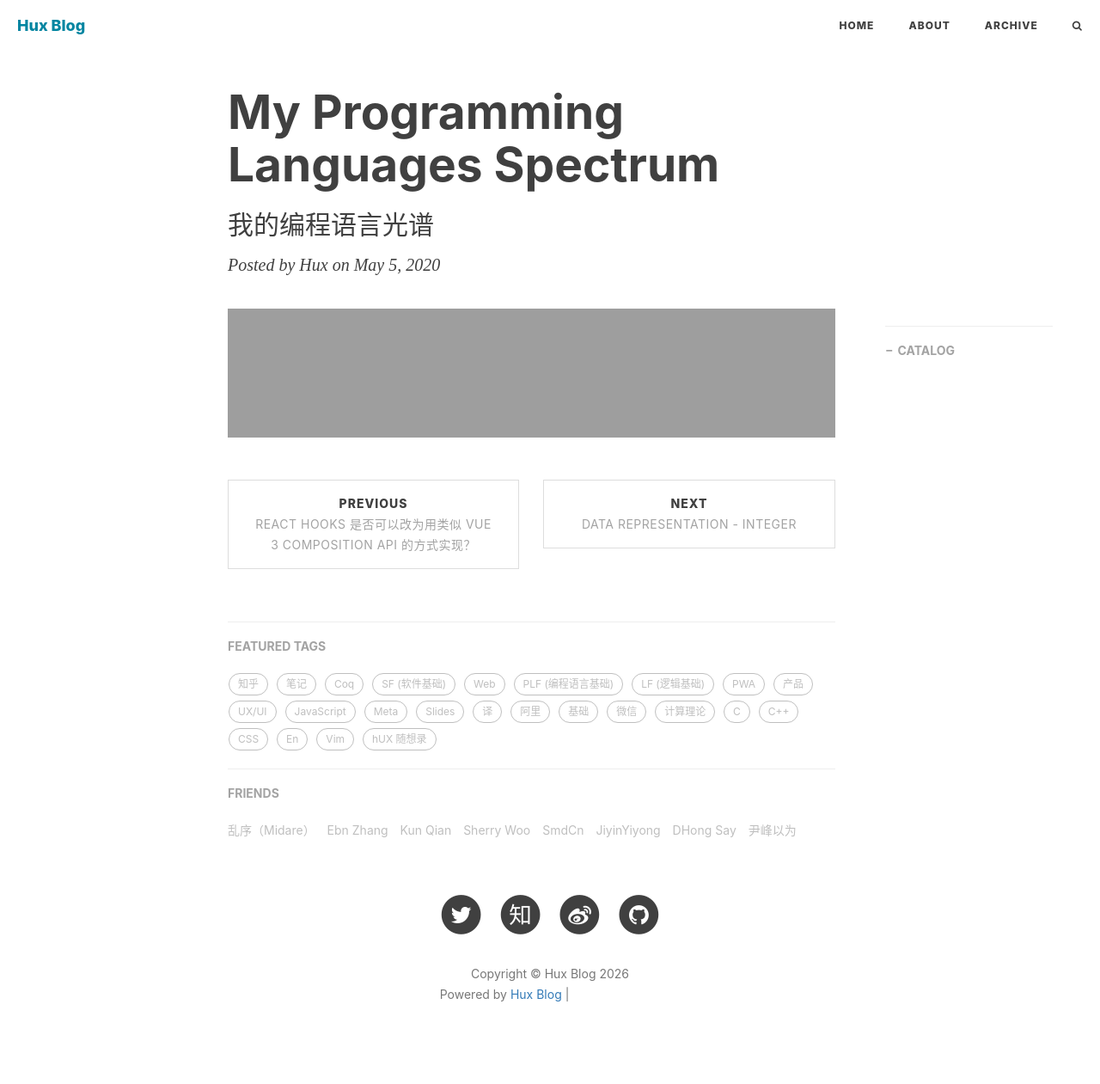
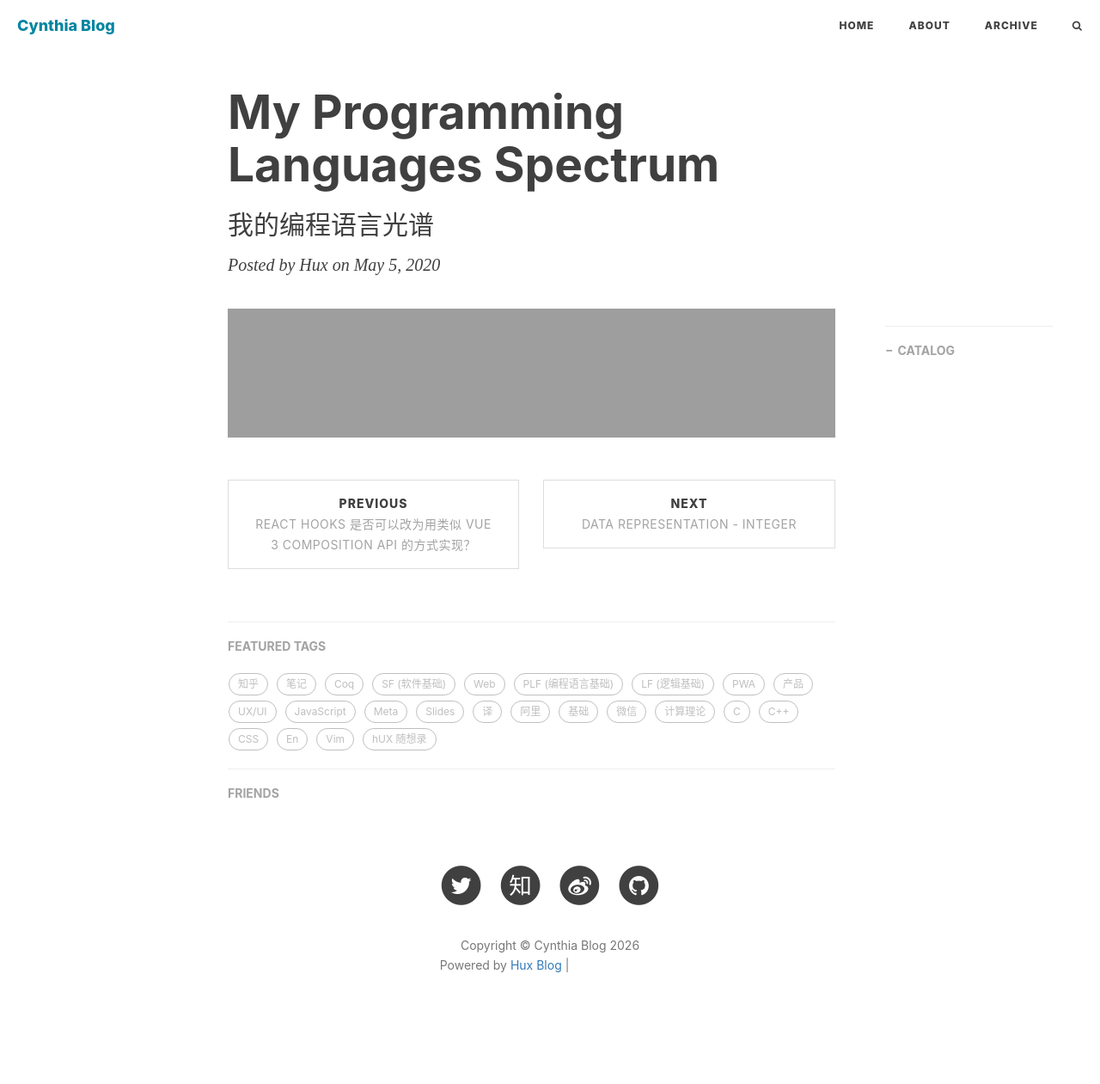
Before and after one commit to zhuangyiqiao/zhuangyiqiao.github.io, a Jekyll site: the page built from _posts/hidden/2020-05-05-pl-chart.md, in a window 1280 px wide. Shown: the whole page at 86% size. Built offline with Jekyll 4.4.1, drawn with Linux system fonts in a browser that asks for light colours; nearby versions of some CDN libraries; comment, search, counter and statistics services are not loaded; after the commit the page ends 1227 px from its top, so only the background shows below that; grey boxes are pictures that could not be loaded.

Commit message:
更新博客配置：替换个人信息、清空友链

```diff
--- a/_config.yml
+++ b/_config.yml
@@ -1,11 +1,11 @@
 # Site settings
-title: Hux Blog
-SEOTitle: 黄玄的博客 | Hux Blog
-header-img: img/home-bg.jpg
-email: huxpro@gmail.com
-description: "这里是 @Hux黄玄 的个人博客，与你一起发现更大的世界 | 要做一个有 swag 的程序员"
-keyword: "黄玄, Hux黄玄, Hux, 鬼栈, huxpro, @huxpro, 黄玄的博客, Hux Blog, 博客, 个人网站, 互联网, Web, JavaScript, React, React Native, 前端, 设计"
-url: "https://huangxuan.me" # your host, for absolute URL
+title: Cynthia Blog
+SEOTitle: cynthia成长笔记 | 天气冷冷的，但我的心是暖暖的
+header-img: img/home-bg.jpeg
+email: 3506865864@qq.com
+description: "Nikki~ | 天气冷冷的，但我的心是暖暖的"
+keyword: " Web, JavaScript, React, React Native, 前端, 设计"
+url: "https://Cynthia.me" # 请替换为你的GitHub Pages实际地址，如 https://zhuangyiqiao.github.io
 baseurl: "" # for example, '/blog' if your blog hosted on 'host/blog'
 
 # Publish posts or collection documents with a future date.
@@ -15,7 +15,7 @@ future: true
 RSS: false
 weibo_username: huxpro
 zhihu_username: huxpro
-github_username: huxpro
+github_username: zhuangyiqiao
 twitter_username: huxpro
 #facebook_username:  huxpro
 #linkedin_username:  firstname-lastname-idxxxx
@@ -74,8 +74,8 @@ ga_domain: huangxuan.me
 
 # Sidebar settings
 sidebar: true # whether or not using Sidebar.
-sidebar-about-description: "要做一个有 swag 的程序员 <br> React Team @ Meta"
-sidebar-avatar: https://github.com/Huxpro.png # use absolute URL, seeing it's used in both `/` and `/about/`
+sidebar-about-description: "一只正在学习的喵| 喜欢记录，乐于分享"
+sidebar-avatar: https://github.com/zhuangyiqiao.png # use absolute URL, seeing it's used in both `/` and `/about/`
 
 # Featured Tags
 featured-tags: true # whether or not using Feature-Tags
@@ -89,14 +89,4 @@ service-worker: true
 page-mathjax: false
 
 # Friends
-friends:
-  [
-    { title: "乱序（Midare）", href: "http://mida.re/" },
-    { title: "Ebn Zhang", href: "https://ebnbin.dev/" },
-    { title: "Kun Qian", href: "http://kunq.me" },
-    { title: "Sherry Woo", href: "https://sherrywoo.me/" },
-    { title: "SmdCn", href: "http://blog.smdcn.net" },
-    { title: "JiyinYiyong", href: "http://tiye.me/" },
-    { title: "DHong Say", href: "http://dhong.co" },
-    { title: "尹峰以为", href: "http://ingf.github.io/" },
-  ]
+friends: []
```
